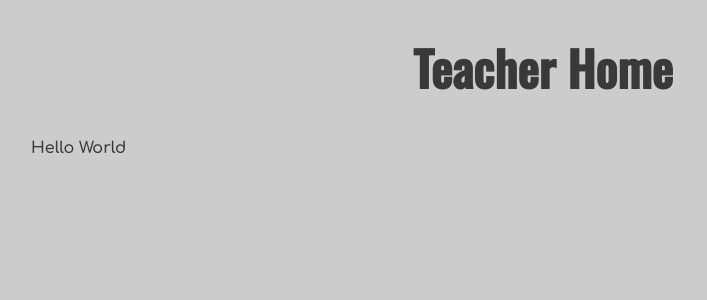
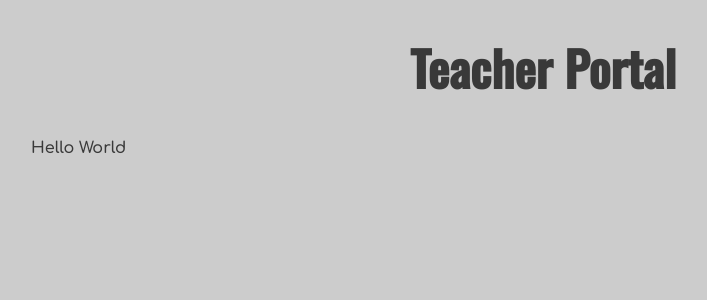
Before and after one commit to mmoomocow/digital-commendations, a Django app: template home/templates/home/home_teacher.html in a window 1280 px wide. Shown: the part 39-339 px from the top of the page, without its empty margins (97-804 px from the left). Run offline with Django 4.2, Linux system fonts and the light colour scheme; the template is opened without the code that fills it, so the values that code supplies are empty; parts of the project's set-up code (start-up, migrations or seed data) failed here and were passed over; some libraries are stand-ins or nearby versions.

Commit message:
refactor(templates): ♻️ Update portal pages
Signed-off-by: Matthew Gray <44288823+mmoomocow@users.noreply.github.com>

```diff
--- a/home/templates/home/home_student.html
+++ b/home/templates/home/home_student.html
@@ -2,13 +2,12 @@
 {% load static %}
 
 {% comment %} HTML title {% endcomment %}
-{% block title %}Student Home{% endblock title %}
+{% block title %}Student Portal{% endblock title %}
 {% comment %} Meta description {% endcomment %}
-{% block description %}The landing page for all students when they sign in{% endblock description %}
+{% block description %}The student portal is the main hub for students using the Digital Commendation System.{% endblock description %}
 
 {% comment %} Content that goes in the HTML head {% endcomment %}
 {% block head %}
-<link rel="stylesheet" href="{% static 'students/home.min.css' %}">
 {% endblock head %}
 
 {% comment %} H1 at top of page, page title {% endcomment %}
--- a/home/templates/home/home_teacher.html
+++ b/home/templates/home/home_teacher.html
@@ -2,9 +2,9 @@
 {% load static %}
 
 {% comment %} HTML title {% endcomment %}
-{% block title %}Teacher Home{% endblock title %}
+{% block title %}Teacher Portal{% endblock title %}
 {% comment %} Meta description {% endcomment %}
-{% block description %}The home page for teachers of Bayfield High school {% endblock description %}
+{% block description %}The teacher portal is the main hub for teachers using the Digital Commendation System.{% endblock description %}
 
 {% comment %} Content that goes in the HTML head {% endcomment %}
 {% block head %}
@@ -12,7 +12,7 @@
 {% endblock head %}
 
 {% comment %} H1 at top of page, page title {% endcomment %}
-{% block headerText %}Teacher Home{% endblock headerText %}
+{% block headerText %}Teacher Portal{% endblock headerText %}
 
 {% comment %} Main content {% endcomment %}
 {% block content %}
```
Also changed, not shown: students/static/students/home.css (deleted).
